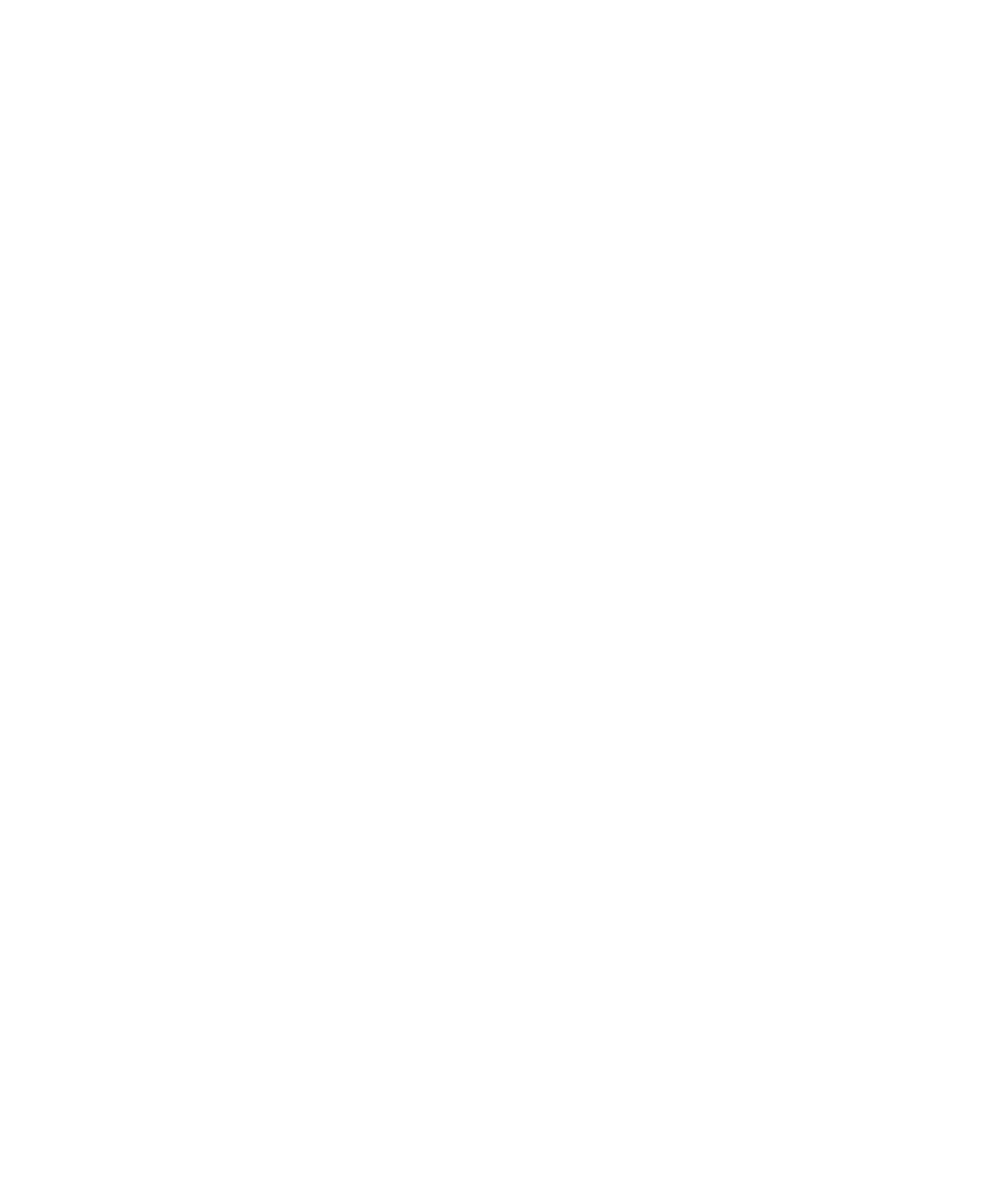
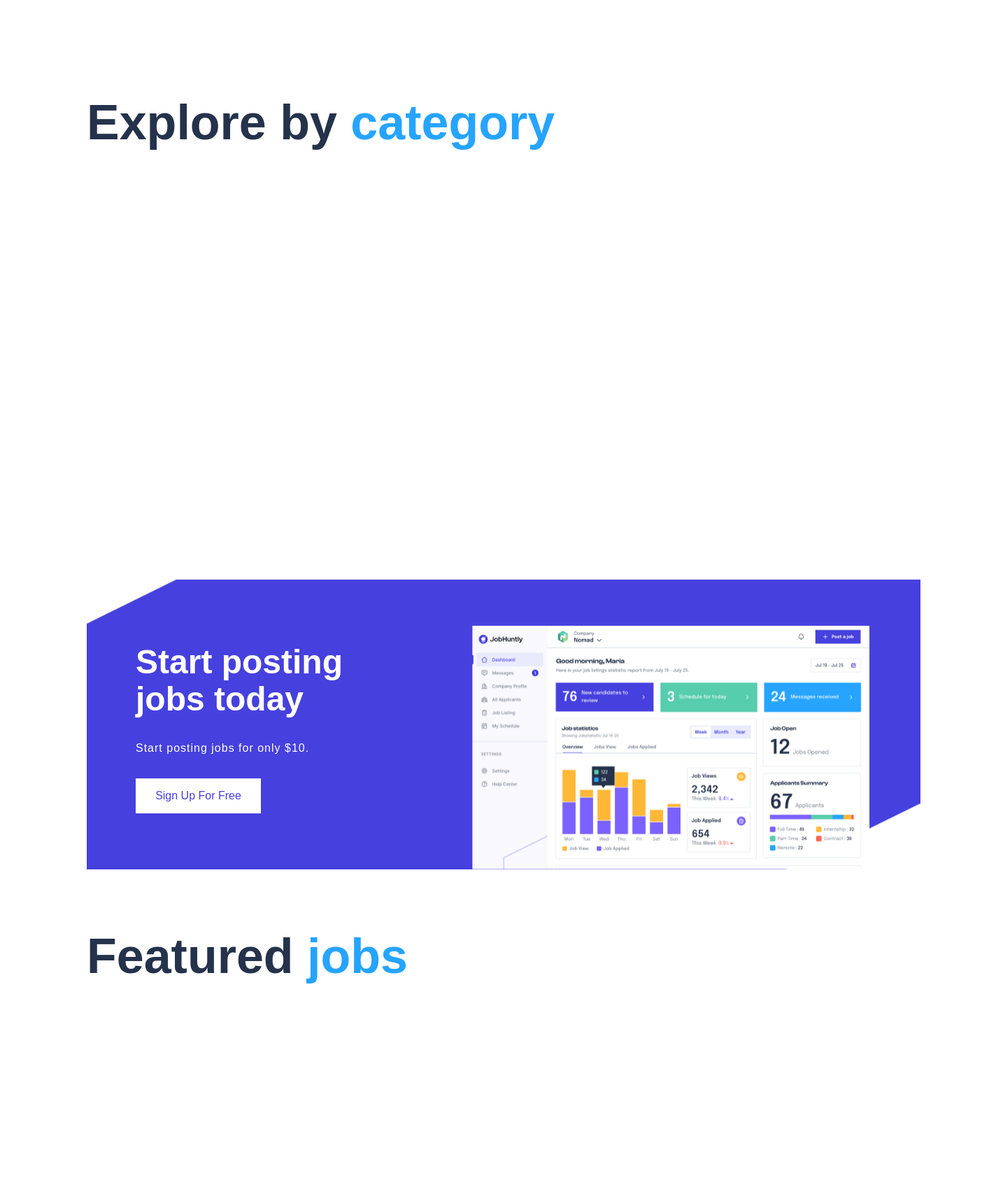
Before and after one commit to TechGenie-awake/JobHuntly, a Next.js app: page / in a window 1280 px wide. Shown: the part 940-2660 px from the top of the page at 70% size, 1404 px wide, since content can reach past the window. Built offline with nearby package versions, Linux system fonts and the light colour scheme.

Commit message:
Made CTA section and added heading to other sections

```diff
--- a/src/components/Landing Page/CTA.Styled.tsx
+++ b/src/components/Landing Page/CTA.Styled.tsx
@@ -1,6 +1,54 @@
 import styled from "styled-components";
+import CTABackground from "./CTABackground.png"
 
 export const StyledCTADiv = styled.div`
     height: 558px;
     width: 100%;
+    padding: 72px 124px;
     `;
+
+export const StyledCTAWrapper = styled.div`
+    background-image: url(${CTABackground.src});
+    background-size: cover;
+    width: 1192px;
+    height: 414px;
+    padding: 92px 70px;
+    `;
+
+export const StyledTextWrapper = styled.div`
+    width: 364px;
+    height: 230px;
+    `;
+
+export const StyledDivText = styled.h1`
+@import url('https://fonts.googleapis.com/css2?family=Bai+Jamjuree:ital,wght@0,200;0,300;0,400;0,500;0,600;0,700;1,200;1,300;1,400;1,500;1,600;1,700&family=Fahkwang:ital,wght@0,200;0,300;0,400;0,500;0,600;0,700;1,200;1,300;1,400;1,500;1,600;1,700&family=Gravitas+One&family=Michroma&family=Poiret+One&family=Spinnaker&family=Unbounded:wght@200..900&display=swap');
+    font-size: 48px;
+    color:#FFFFFF;
+    font-family: "Fahkwang", sans-serif;
+    font-weight: 700;
+    font-style: normal;
+    line-height: 110%;
+    `;
+
+export const StyledPostingText = styled.p`
+@import url('https://fonts.googleapis.com/css2?family=Epilogue:ital,wght@0,100..900;1,100..900&display=swap');
+        font-family: "Epilogue", sans-serif;
+        font-optical-sizing: auto;
+        font-weight: 300;
+        font-style: normal;
+        font-size: 16px;
+        line-height: 160%;
+        letter-spacing: 1px;
+        color: #FFFFFF;
+        height: 26px;
+        width: 364px;
+        margin: 30px 0;
+    `;
+
+export const StyledSignUpButton = styled.button`
+    height: 50px;
+    width: 179px;
+    color: #4640DE;
+    background-color: #FFFFFF;
+    padding: 0 auto;
+    `;
--- a/src/components/Landing Page/CTA.tsx
+++ b/src/components/Landing Page/CTA.tsx
@@ -1,11 +1,19 @@
 'use client';
 
 import React from 'react'
-import { StyledCTADiv } from './CTA.Styled'
+import { StyledCTADiv, StyledCTAWrapper, StyledDivText, StyledPostingText, StyledSignUpButton, StyledTextWrapper } from './CTA.Styled'
 
 const CTA = () => {
     return (
-        <StyledCTADiv></StyledCTADiv>
+        <StyledCTADiv>
+            <StyledCTAWrapper>
+                <StyledTextWrapper>
+                    <StyledDivText>Start posting jobs today</StyledDivText>
+                    <StyledPostingText>Start posting jobs for only $10.</StyledPostingText>
+                    <StyledSignUpButton>Sign Up For Free</StyledSignUpButton>
+                </StyledTextWrapper>
+            </StyledCTAWrapper>
+        </StyledCTADiv>
     )
 }
 
--- a/src/components/Landing Page/Category.Styled.tsx
+++ b/src/components/Landing Page/Category.Styled.tsx
@@ -3,4 +3,17 @@ import styled from "styled-components";
 export const StyledCategoryDiv = styled.div`
     height: 633px;
     width: 100%;
+    margin: 72px 124px 0 124px
     `;
+
+export const StyledDivText = styled.h1`
+@import url('https://fonts.googleapis.com/css2?family=Bai+Jamjuree:ital,wght@0,200;0,300;0,400;0,500;0,600;0,700;1,200;1,300;1,400;1,500;1,600;1,700&family=Fahkwang:ital,wght@0,200;0,300;0,400;0,500;0,600;0,700;1,200;1,300;1,400;1,500;1,600;1,700&family=Gravitas+One&family=Michroma&family=Poiret+One&family=Spinnaker&family=Unbounded:wght@200..900&display=swap');
+    font-size: 70px;
+    color:#25324B;
+    font-family: "Fahkwang", sans-serif;
+    font-weight: 700;
+    font-style: normal;
+    span{
+        color:#26A4FF;
+    }
+    `;
--- a/src/components/Landing Page/Category.tsx
+++ b/src/components/Landing Page/Category.tsx
@@ -1,11 +1,13 @@
 'use client';
 
 import React from 'react'
-import { StyledCategoryDiv } from './Category.Styled'
+import { StyledCategoryDiv, StyledDivText } from './Category.Styled'
 
 const Category = () => {
     return (
-        <StyledCategoryDiv></StyledCategoryDiv>
+        <StyledCategoryDiv>
+            <StyledDivText>Explore by <span>category</span></StyledDivText>
+        </StyledCategoryDiv>
     )
 }
 
--- a/src/components/Landing Page/FeaturedJobs.Styled.tsx
+++ b/src/components/Landing Page/FeaturedJobs.Styled.tsx
@@ -3,4 +3,17 @@ import styled from "styled-components";
 export const StyledFeaturedJobsDiv = styled.div`
     height: 779px;
     width: 100%;
+    margin: 0 124px 72px;
     `;
+
+export const StyledDivText = styled.h1`
+@import url('https://fonts.googleapis.com/css2?family=Bai+Jamjuree:ital,wght@0,200;0,300;0,400;0,500;0,600;0,700;1,200;1,300;1,400;1,500;1,600;1,700&family=Fahkwang:ital,wght@0,200;0,300;0,400;0,500;0,600;0,700;1,200;1,300;1,400;1,500;1,600;1,700&family=Gravitas+One&family=Michroma&family=Poiret+One&family=Spinnaker&family=Unbounded:wght@200..900&display=swap');
+    font-size: 70px;
+    color:#25324B;
+    font-family: "Fahkwang", sans-serif;
+    font-weight: 700;
+    font-style: normal;
+    span{
+        color:#26A4FF;
+    }
+    `;
--- a/src/components/Landing Page/FeaturedJobs.tsx
+++ b/src/components/Landing Page/FeaturedJobs.tsx
@@ -1,11 +1,13 @@
 'use client';
 
 import React from 'react'
-import { StyledFeaturedJobsDiv } from './FeaturedJobs.Styled'
+import { StyledDivText, StyledFeaturedJobsDiv } from './FeaturedJobs.Styled'
 
 const FeaturedJobs = () => {
     return (
-        <StyledFeaturedJobsDiv></StyledFeaturedJobsDiv>
+        <StyledFeaturedJobsDiv>
+            <StyledDivText>Featured <span>jobs</span></StyledDivText>
+        </StyledFeaturedJobsDiv>
     )
 }
 
--- a/src/components/Landing Page/LatestJobs.Styled.tsx
+++ b/src/components/Landing Page/LatestJobs.Styled.tsx
@@ -1,6 +1,22 @@
 import styled from "styled-components";
+import LatestJobsBackground from "./LatestJobsBackground.png"
 
 export const StyledLatestJobsDiv = styled.div`
+    background-image: url(${LatestJobsBackground.src});
+    background-size: cover;
     height: 877px;
     width: 100%;
+    padding: 72px 124px;
     `;
+
+export const StyledDivText = styled.h1`
+@import url('https://fonts.googleapis.com/css2?family=Bai+Jamjuree:ital,wght@0,200;0,300;0,400;0,500;0,600;0,700;1,200;1,300;1,400;1,500;1,600;1,700&family=Fahkwang:ital,wght@0,200;0,300;0,400;0,500;0,600;0,700;1,200;1,300;1,400;1,500;1,600;1,700&family=Gravitas+One&family=Michroma&family=Poiret+One&family=Spinnaker&family=Unbounded:wght@200..900&display=swap');
+    font-size: 70px;
+    color:#25324B;
+    font-family: "Fahkwang", sans-serif;
+    font-weight: 700;
+    font-style: normal;
+    span{
+        color:#26A4FF;
+    }
+    `;
--- a/src/components/Landing Page/LatestJobs.tsx
+++ b/src/components/Landing Page/LatestJobs.tsx
@@ -2,10 +2,13 @@
 
 import React from 'react'
 import { StyledLatestJobsDiv } from './LatestJobs.Styled'
+import { StyledDivText } from './Category.Styled';
 
 const LatestJobs = () => {
     return (
-        <StyledLatestJobsDiv></StyledLatestJobsDiv>
+        <StyledLatestJobsDiv>
+            <StyledDivText>Latest <span>jobs open</span></StyledDivText>
+        </StyledLatestJobsDiv>
     )
 }
 
```
Also changed, not shown: src/components/Landing Page/CTABackground.png (added), src/components/Landing Page/LatestJobsBackground.png (added).
